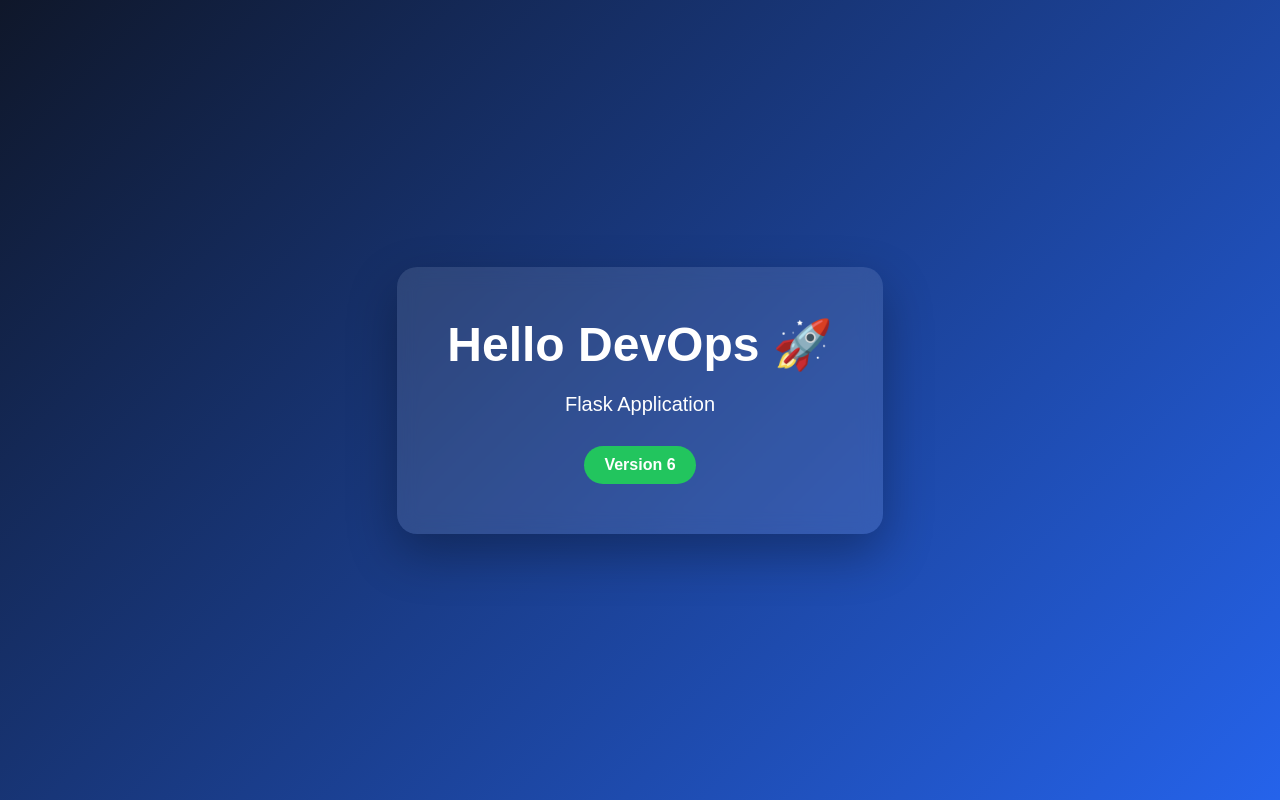
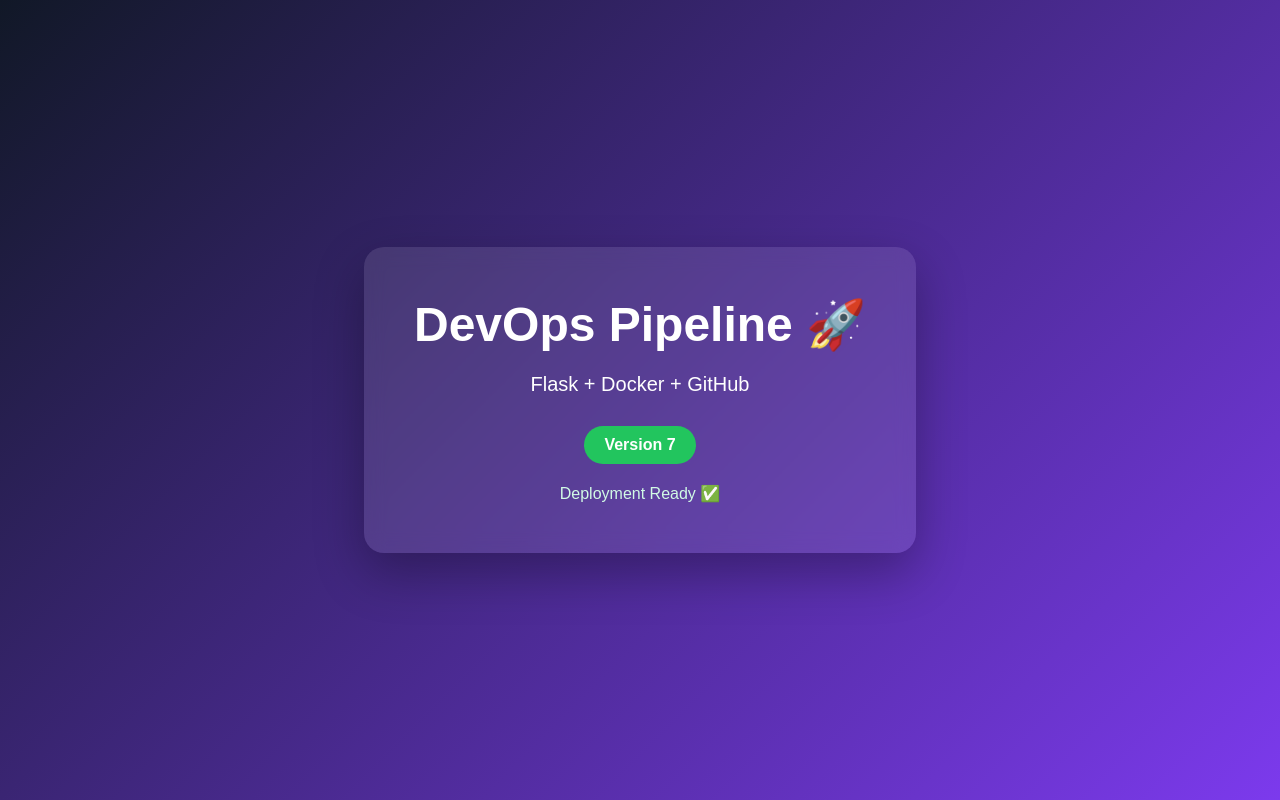
Before and after one commit to waleednemer/flask-app-devops, a Flask app: page / in a window 1280 px wide. Run offline with Flask 3, Linux system fonts and the light colour scheme.

Commit message:
Update DevOps UI to version 7

```diff
--- a/templates/index.html
+++ b/templates/index.html
@@ -19,7 +19,7 @@
             justify-content: center;
             align-items: center;
             font-family: Arial, sans-serif;
-            background: linear-gradient(135deg, #0f172a, #2563eb);
+            background: linear-gradient(135deg, #111827, #7c3aed);
             color: white;
         }
 
@@ -48,6 +48,12 @@
             background: #22c55e;
             border-radius: 30px;
             font-weight: bold;
+            margin-bottom: 20px;
+        }
+
+        .status {
+            font-size: 16px;
+            color: #d1fae5;
         }
     </style>
 </head>
@@ -55,13 +61,19 @@
 <body>
 
     <div class="container">
-        <h1>Hello DevOps 🚀</h1>
 
-        <p>Flask Application</p>
+        <h1>DevOps Pipeline 🚀</h1>
+
+        <p>Flask + Docker + GitHub</p>
 
         <div class="version">
-            Version 6
+            Version 7
         </div>
+
+        <div class="status">
+            Deployment Ready ✅
+        </div>
+
     </div>
 
 </body>
```
